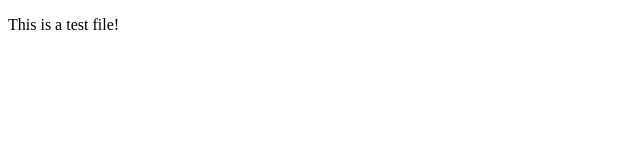
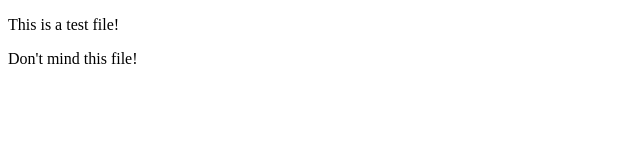
Before and after one commit to Raian82/Dummy-Intern, a plain HTML site: page Index.html in a window 1280 px wide. Shown: the whole page, without its empty margins (0-640 px from the left). Drawn offline with Linux system fonts and the light colour scheme.

Commit message:
Update Index.html

```diff
--- a/Index.html
+++ b/Index.html
@@ -7,5 +7,6 @@
 </head>
 <body>
     <p>This is a test file!</p>
+    <p>Don't mind this file!</p>
 </body>
 </html>
```
